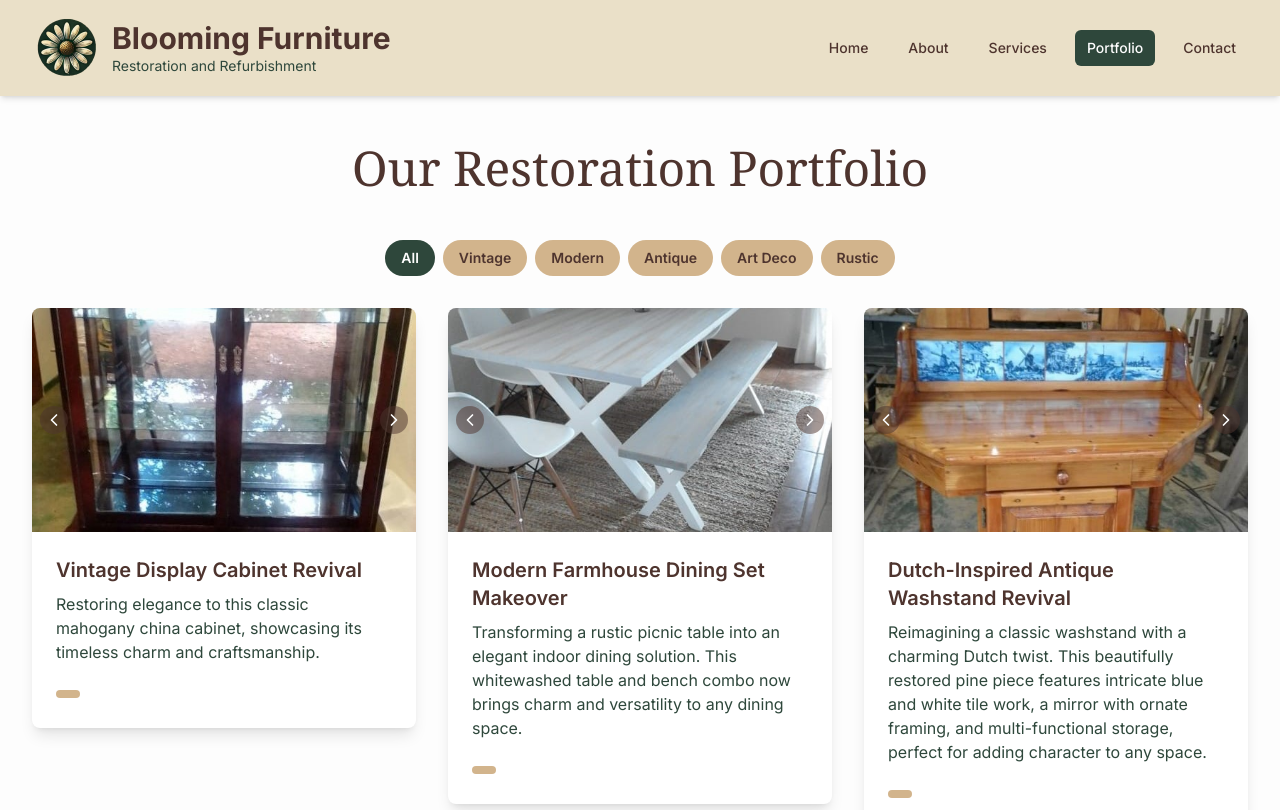
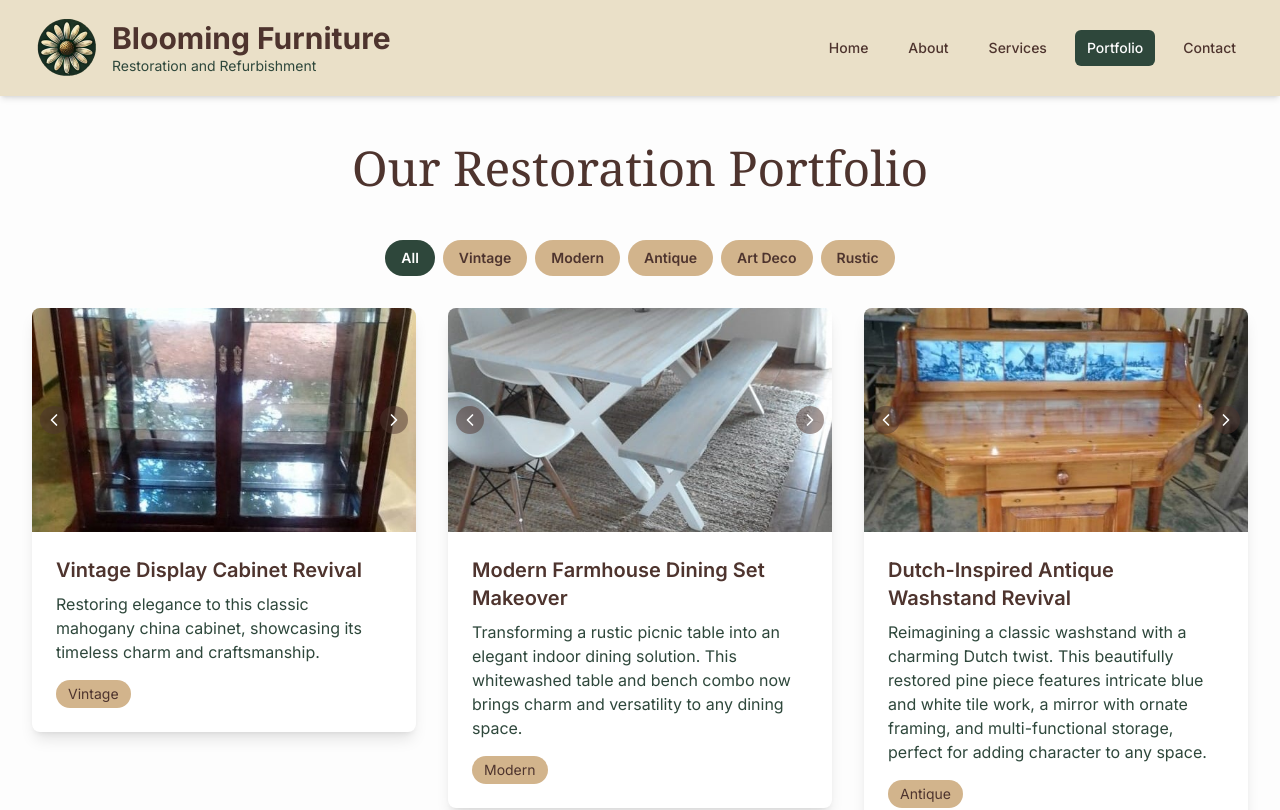
Before and after one commit to Jalt8/blooming-furniture, a Next.js app: page /portfolio in a window 1280 px wide. Shown: the top 810 px of the page. Built offline with nearby package versions, Linux system fonts and the light colour scheme.

Commit message:
Fix Layout head and add category to ProjectCard

```diff
--- a/src/app/portfolio/page.tsx
+++ b/src/app/portfolio/page.tsx
@@ -150,6 +150,7 @@ const PortfolioPage: React.FC = () => {
                   title={item.title}
                   description={item.description}
                   images={item.images}
+                  category={item.category} // Add this line
                 />
               </motion.div>
             ))}
--- a/src/components/Layout.tsx
+++ b/src/components/Layout.tsx
@@ -1,4 +1,5 @@
 import type { Metadata, Viewport } from "next";
+import Head from "next/head";
 import { Inter } from "next/font/google";
 import "./globals.css";
 import Navbar from "@/components/Navbar";
@@ -48,9 +49,9 @@ export default function RootLayout({
 }) {
   return (
     <html lang="en">
-      <head>
+      <Head>
         <meta name="msapplication-TileColor" content="#da532c" />
-      </head>
+      </Head>
       <body className={`${inter.className} bg-white-daisy text-dark-wood`}>
         <Navbar />
         <main className="pt-20">{children}</main>
```
